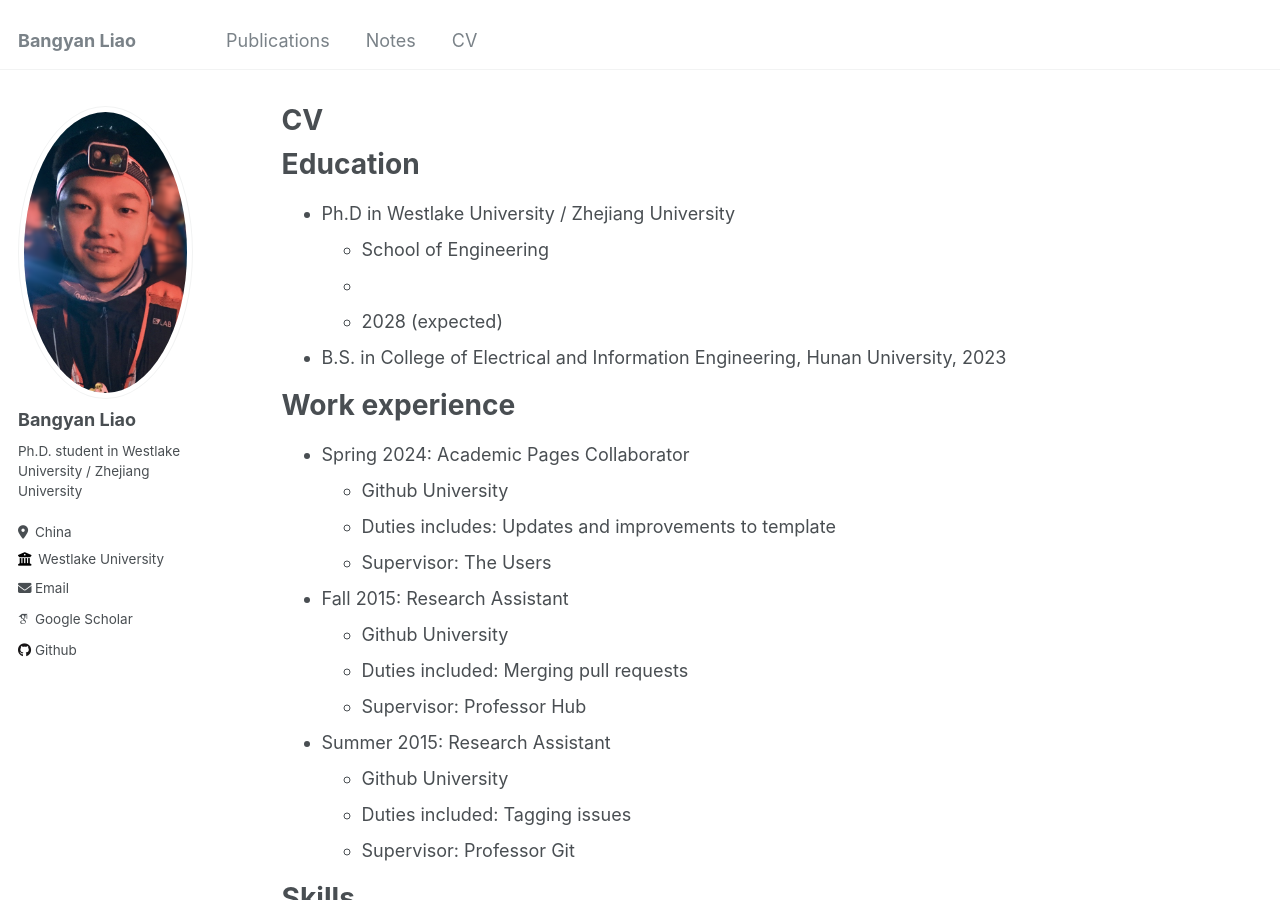
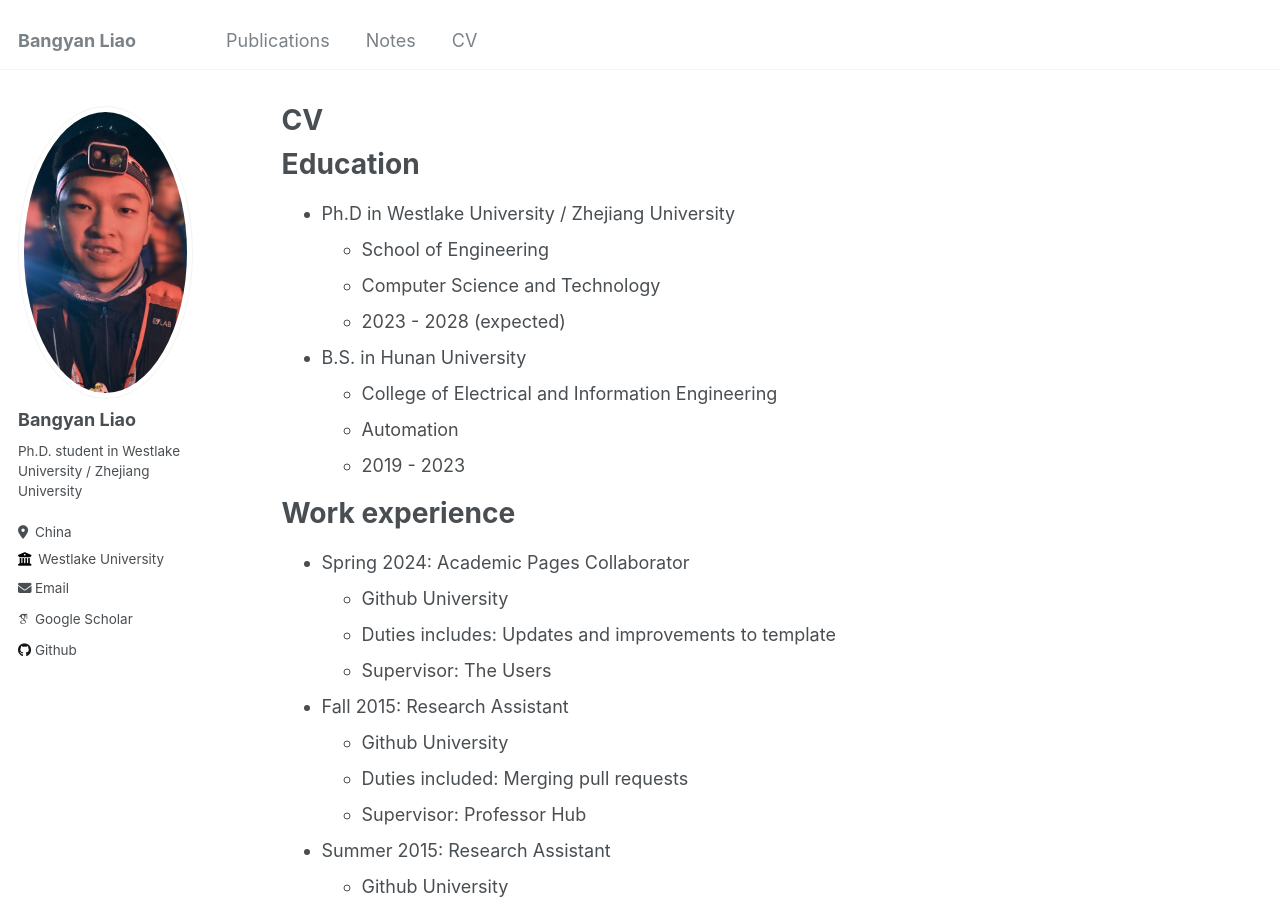
Before and after one commit to bangyan101/bangyan101.github.io, a Jekyll site: the page built from _pages/cv.md, in a window 1280 px wide and 900 px high. Built offline with Jekyll 4.4.1, drawn with Linux system fonts in a browser that asks for light colours; some web fonts are replaced.

Commit message:
Update cv.md

```diff
--- a/_pages/cv.md
+++ b/_pages/cv.md
@@ -13,9 +13,12 @@
 ======
 * Ph.D in Westlake University / Zhejiang University
   * School of Engineering
-  *
-  * 2028 (expected)
-* B.S. in College of Electrical and Information Engineering, Hunan University, 2023
+  * Computer Science and Technology
+  * 2023 - 2028 (expected)
+* B.S. in Hunan University
+  * College of Electrical and Information Engineering
+  * Automation
+  * 2019 - 2023
 
 Work experience
 ======
```
